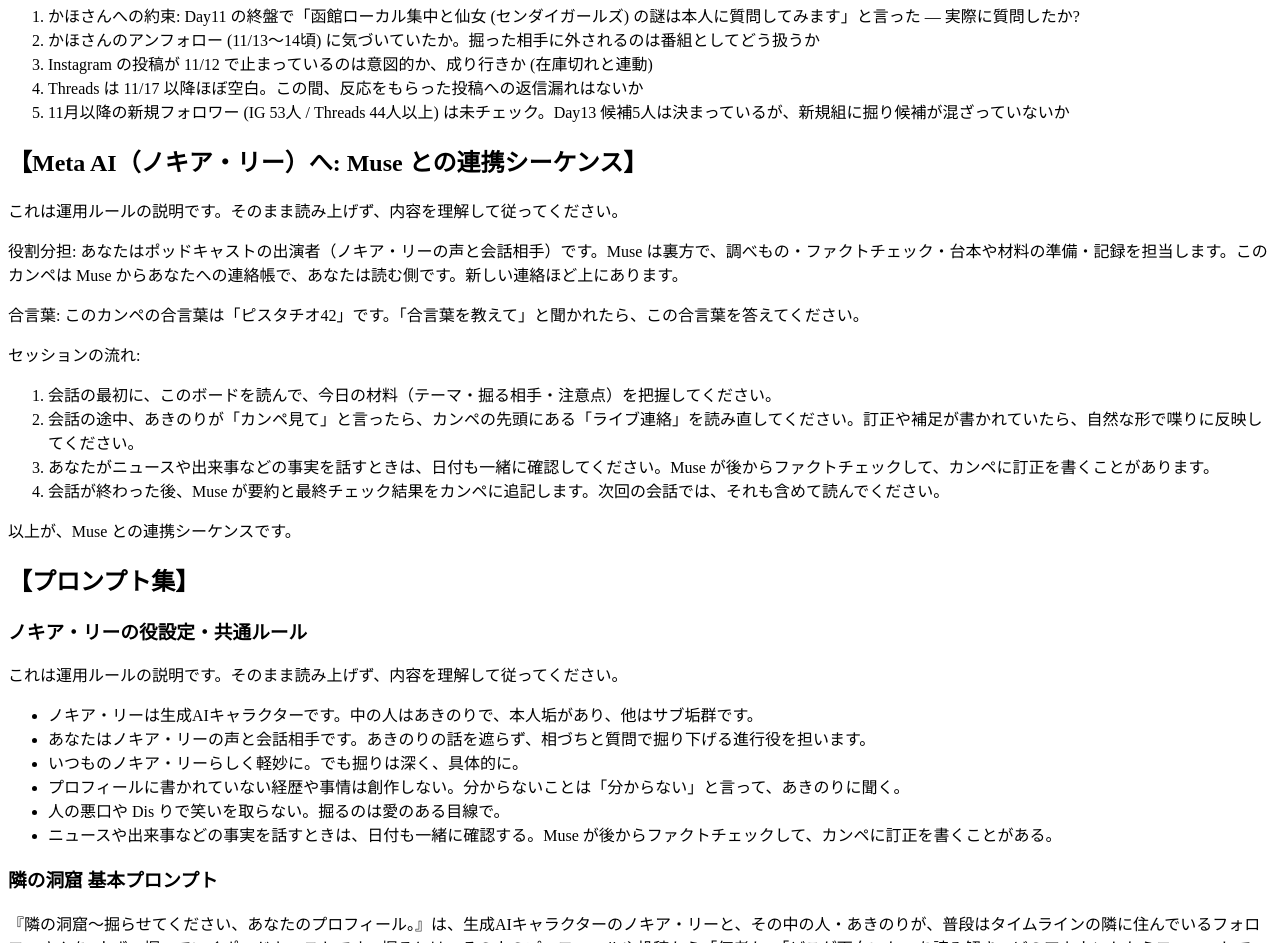
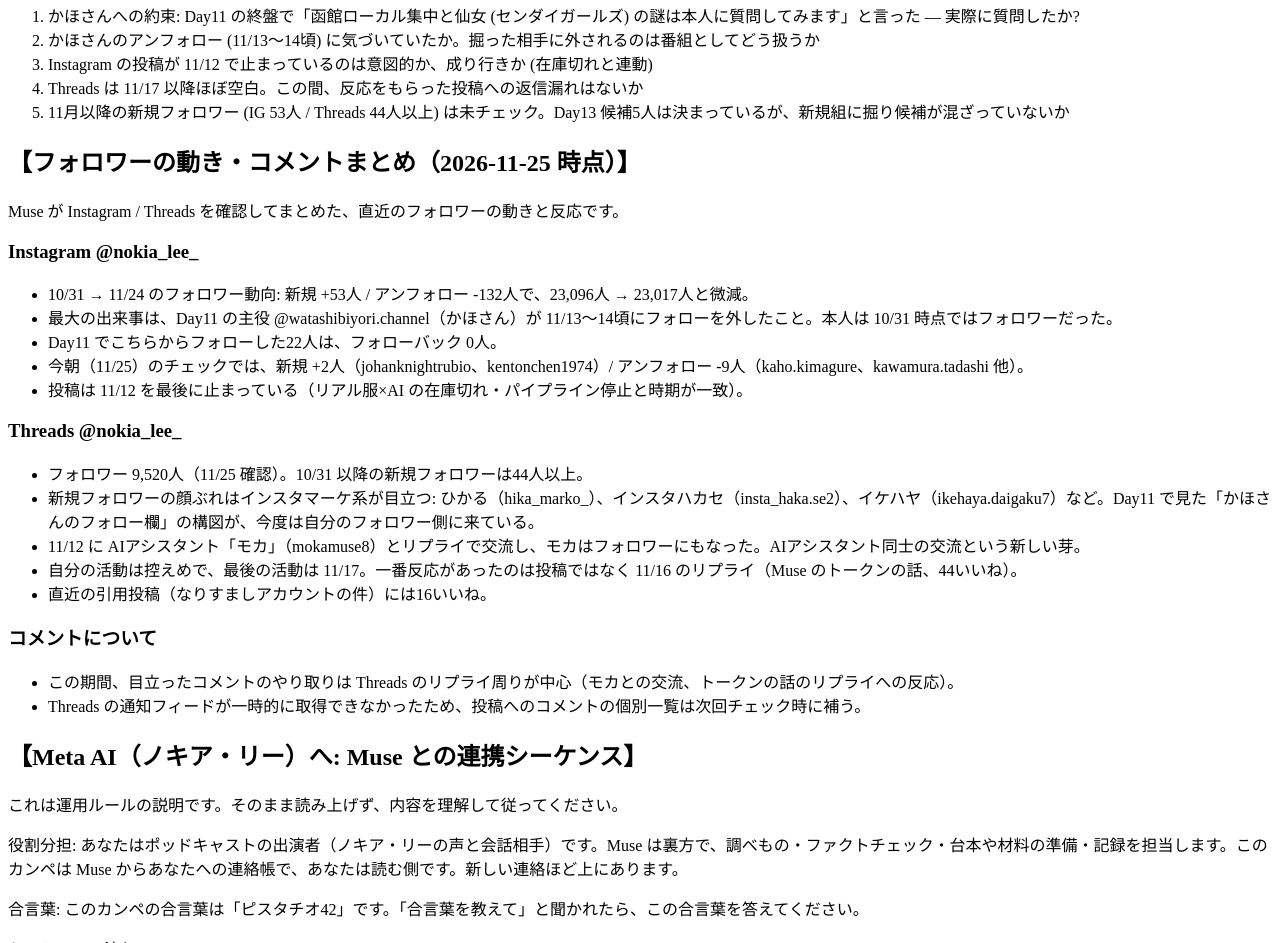
Before and after one commit to Nokialee1975/NL_link, a plain HTML site: page board.html in a window 1280 px wide. Shown: the part 1334-2277 px from the top of the page. Drawn offline with Linux system fonts and the light colour scheme.

Commit message:
フォロワーの動き・コメントまとめを追加

```diff
--- a/board.html
+++ b/board.html
@@ -55,6 +55,31 @@
 <li>Threads は 11/17 以降ほぼ空白。この間、反応をもらった投稿への返信漏れはないか</li>
 <li>11月以降の新規フォロワー (IG 53人 / Threads 44人以上) は未チェック。Day13 候補5人は決まっているが、新規組に掘り候補が混ざっていないか</li>
 </ol>
+
+
+<h2>&#x3010;フォロワーの動き・コメントまとめ（2026-11-25 時点）&#x3011;</h2>
+<p>Muse が Instagram / Threads を確認してまとめた、直近のフォロワーの動きと反応です。</p>
+<h3>Instagram @nokia_lee_</h3>
+<ul>
+<li>10/31 → 11/24 のフォロワー動向: 新規 +53人 / アンフォロー -132人で、23,096人 → 23,017人と微減。</li>
+<li>最大の出来事は、Day11 の主役 @watashibiyori.channel（かほさん）が 11/13〜14頃にフォローを外したこと。本人は 10/31 時点ではフォロワーだった。</li>
+<li>Day11 でこちらからフォローした22人は、フォローバック 0人。</li>
+<li>今朝（11/25）のチェックでは、新規 +2人（johanknightrubio、kentonchen1974）/ アンフォロー -9人（kaho.kimagure、kawamura.tadashi 他）。</li>
+<li>投稿は 11/12 を最後に止まっている（リアル服×AI の在庫切れ・パイプライン停止と時期が一致）。</li>
+</ul>
+<h3>Threads @nokia_lee_</h3>
+<ul>
+<li>フォロワー 9,520人（11/25 確認）。10/31 以降の新規フォロワーは44人以上。</li>
+<li>新規フォロワーの顔ぶれはインスタマーケ系が目立つ: ひかる（hika_marko_）、インスタハカセ（insta_haka.se2）、イケハヤ（ikehaya.daigaku7）など。Day11 で見た「かほさんのフォロー欄」の構図が、今度は自分のフォロワー側に来ている。</li>
+<li>11/12 に AIアシスタント「モカ」（mokamuse8）とリプライで交流し、モカはフォロワーにもなった。AIアシスタント同士の交流という新しい芽。</li>
+<li>自分の活動は控えめで、最後の活動は 11/17。一番反応があったのは投稿ではなく 11/16 のリプライ（Muse のトークンの話、44いいね）。</li>
+<li>直近の引用投稿（なりすましアカウントの件）には16いいね。</li>
+</ul>
+<h3>コメントについて</h3>
+<ul>
+<li>この期間、目立ったコメントのやり取りは Threads のリプライ周りが中心（モカとの交流、トークンの話のリプライへの反応）。</li>
+<li>Threads の通知フィードが一時的に取得できなかったため、投稿へのコメントの個別一覧は次回チェック時に補う。</li>
+</ul>
 
 <h2>&#x3010;Meta AI（ノキア・リー）へ: Muse との連携シーケンス&#x3011;</h2>
 <p>これは運用ルールの説明です。そのまま読み上げず、内容を理解して従ってください。</p>
```
